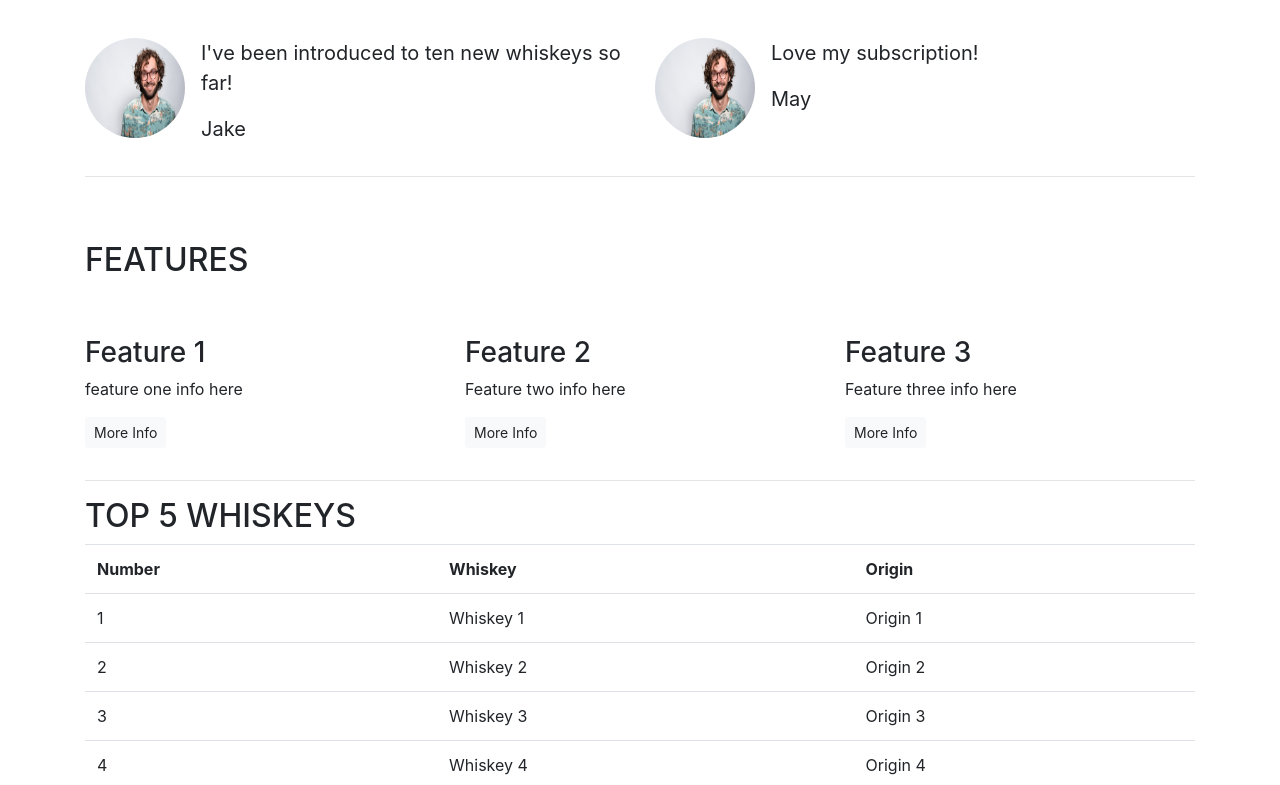
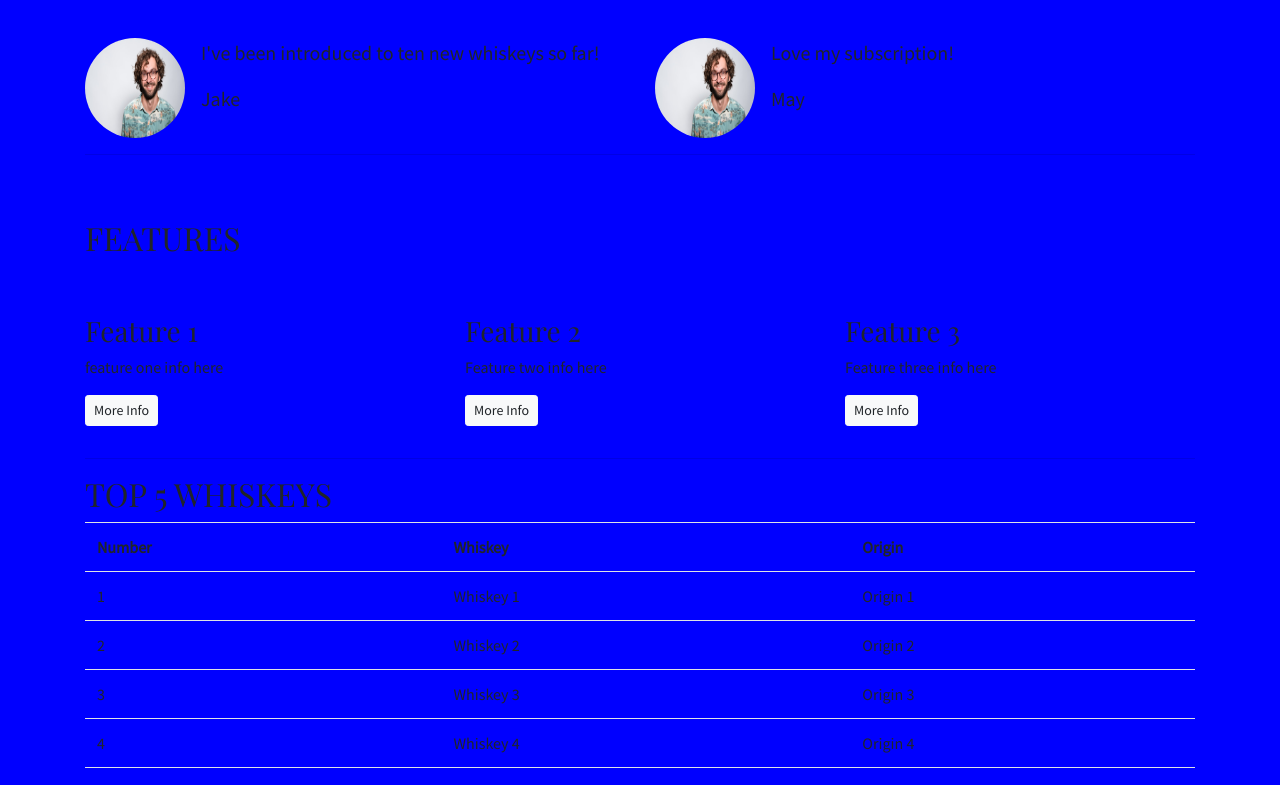
Before and after one commit to SiobhanP1/bootstrap-practice, a plain HTML site: page index.html in a window 1280 px wide. Shown: the part 615-1400 px from the top of the page. Drawn offline with nearby package versions, Linux system fonts and the light colour scheme.

Commit message:
Create css stylesheet and add font styles for headings and body text

```diff
--- /dev/null
+++ b/assets/css/style.css
@@ -0,0 +1,15 @@
+* {
+    margin: 0;
+    box-sizing: border-box;
+}
+
+body {
+    background-color: blue;
+    font-family: 'Source Sans Pro', sans-serif;
+}
+
+h1,
+h2,
+h3 {
+    font-family: 'Playfair Display', serif;
+}
--- a/index.html
+++ b/index.html
@@ -8,6 +8,11 @@
     <title>Whiskey Drop | Taste a new whiskey every month</title>
     <link rel="stylesheet" href="https://cdn.jsdelivr.net/npm/bootstrap@4.6.2/dist/css/bootstrap.min.css"
         integrity="sha384-xOolHFLEh07PJGoPkLv1IbcEPTNtaed2xpHsD9ESMhqIYd0nLMwNLD69Npy4HI+N" crossorigin="anonymous">
+    <link rel="preconnect" href="https://fonts.googleapis.com">
+    <link rel="preconnect" href="https://fonts.gstatic.com" crossorigin>
+    <link href="https://fonts.googleapis.com/css2?family=Playfair+Display&family=Source+Sans+Pro&display=swap"
+        rel="stylesheet">
+    <link rel="stylesheet" href="assets/css/style.css">
 </head>
 
 <body>
```
